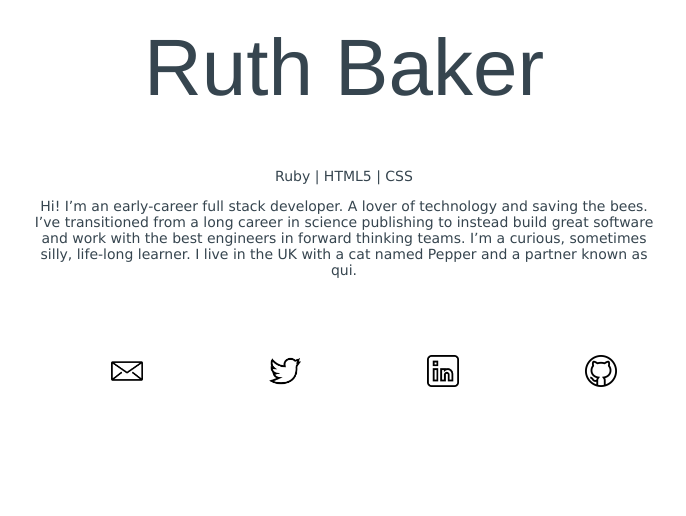
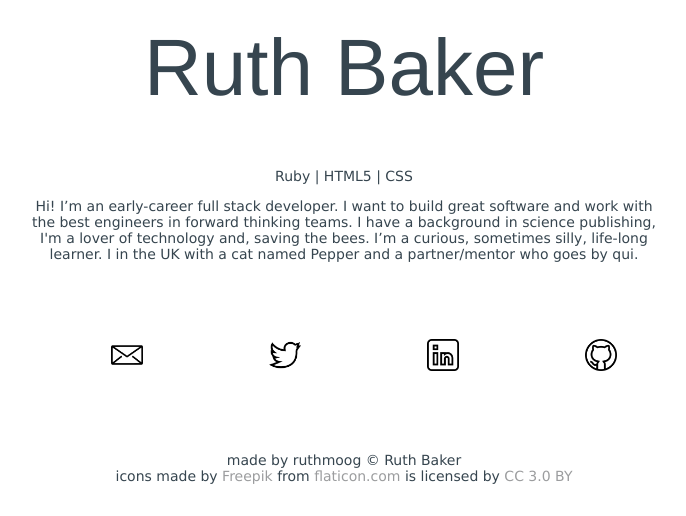
Before and after one commit to ruthmoog/portfolio, a PHP site: page / in a window 1280 px wide. Shown: the part 284-800 px from the top of the page, without its empty margins (296-982 px from the left). Run offline with PHP 8.4, Linux system fonts and the light colour scheme.

Commit message:
Adding footer to website and using smaller icon files

```diff
--- a/index.html
+++ b/index.html
@@ -13,7 +13,7 @@
     <h1>Ruth Baker</h1>
   </header>
     <p>Ruby | HTML5 | CSS<p>
-    <p>Hi! I’m an early-career full stack developer. A lover of technology and saving the bees.  I’ve transitioned from a long career in science publishing to instead build great software and work with the best engineers in forward thinking teams.  I’m a curious, sometimes silly, life-long learner.  I live in the UK with a cat named Pepper and a partner known as qui.</p>
+    <p>Hi! I’m an early-career full stack developer. I want to build great software and work with the best engineers in forward thinking teams. I have a background in science publishing, I'm a lover of technology and, saving the bees. I’m a curious, sometimes silly, life-long learner.  I in the UK with a cat named Pepper and a partner/mentor who goes by qui.</p>
 </div>
     <ul class="contact">
       <li><a href="mailto:ruthmoog@gmail.com"><img src="./imgs/envelope.png" alt="Email"></a></li>
@@ -23,5 +23,10 @@
     </ul>
   </div>
 
+<footer>
+  <p>made by ruthmoog © Ruth Baker
+    <br>icons made by <a href="https://www.freepik.com/" title="Freepik">Freepik</a> from <a href="https://www.flaticon.com/" title="Flaticon">flaticon.com</a> is licensed by <a href="https://creativecommons.org/licenses/by/3.0/" title="Creative Commons BY 3.0" target="_blank">CC 3.0 BY</a></p>
+</footer>
+
   </body>
 </html>
--- a/portfolio.css
+++ b/portfolio.css
@@ -27,6 +27,17 @@ p {
   text-align: center;
 }
 
+a:link {
+  color: #8f9092e3;
+  text-decoration: none;
+}
+
+a:hover {
+  color: #1a1e1a;
+}
+a:visited {
+  color: #8f9092e3;
+}
 
 ul.contact{
   display: flex;
@@ -38,6 +49,11 @@ ul.contact{
   width: 100%;
 }
 
+.contact img:hover {
+  border: 10px;
+  border-color: green;
+}
+
 .contact li{
   list-style-type: none;
   display: inline;
@@ -46,7 +62,7 @@ ul.contact{
   margin: 0;
 }
 
-/* .table {
-  display: table;
-  margin: 0 auto;
-} */
+.contact li:hover{
+  border: 1px hotpink:
+  margin: -1px;
+}
```
Also changed, not shown: imgs/envelope.png, imgs/github.png, imgs/linkedin.png, imgs/twitter.png.
